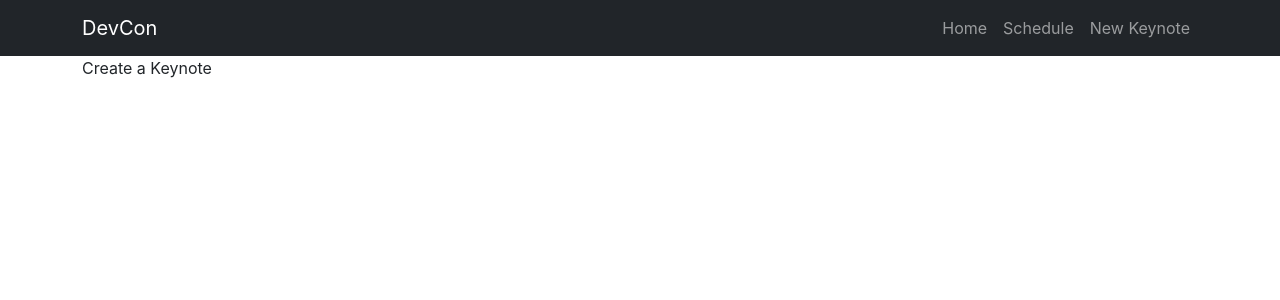
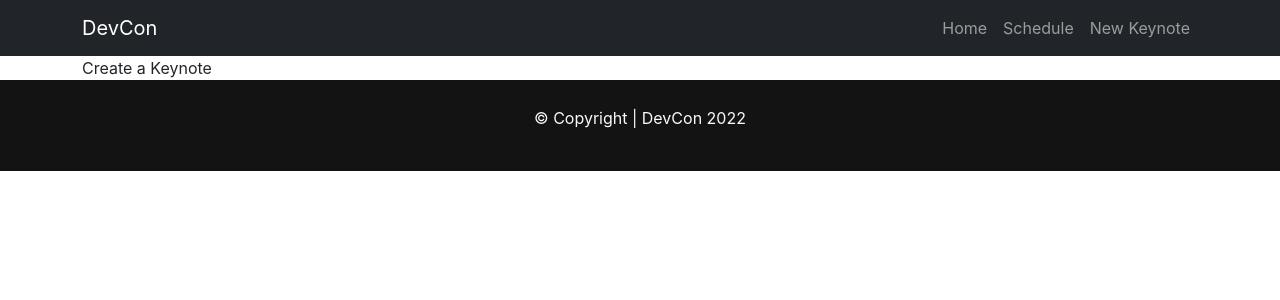
Before and after one commit to lazoxco/event-schedule-app, a React (Create React App) app: page /create in a window 1280 px wide. Shown: the top 300 px of the page. Built offline with nearby package versions, Linux system fonts and the light colour scheme.

Commit message:
Added a footer.

```diff
--- a/src/App.js
+++ b/src/App.js
@@ -1,5 +1,6 @@
 import { BrowserRouter as Router, Route, Switch } from 'react-router-dom'
 import Navbar from './containers/Navbar'
+import Footer from './containers/Footer'
 import Home from './containers/Home'
 import Schedule from './containers/Schedule'
 import CreateKeynote from './components/CreateKeynote'
@@ -14,6 +15,7 @@ function App() {
           <Route exact path="/schedule" component={Schedule}/>
           <Route exact path="/create" component={CreateKeynote}/>
         </Switch>
+        <Footer />
       </div>
     </Router>
   );
--- /dev/null
+++ b/src/containers/Footer.js
@@ -0,0 +1,10 @@
+
+const Footer = () => {
+  return (
+    <div className="text-center footer">
+      <p>&copy; Copyright | DevCon 2022</p>
+    </div>
+  )
+}
+
+export default Footer
--- a/src/index.css
+++ b/src/index.css
@@ -32,3 +32,9 @@ h1 {
   margin: 20px 0;
   padding: 10px 20px;
 }
+
+.footer {
+  padding: 2% 0;
+  color: #F9F9F9;
+  background-color: #131313;
+}
```
